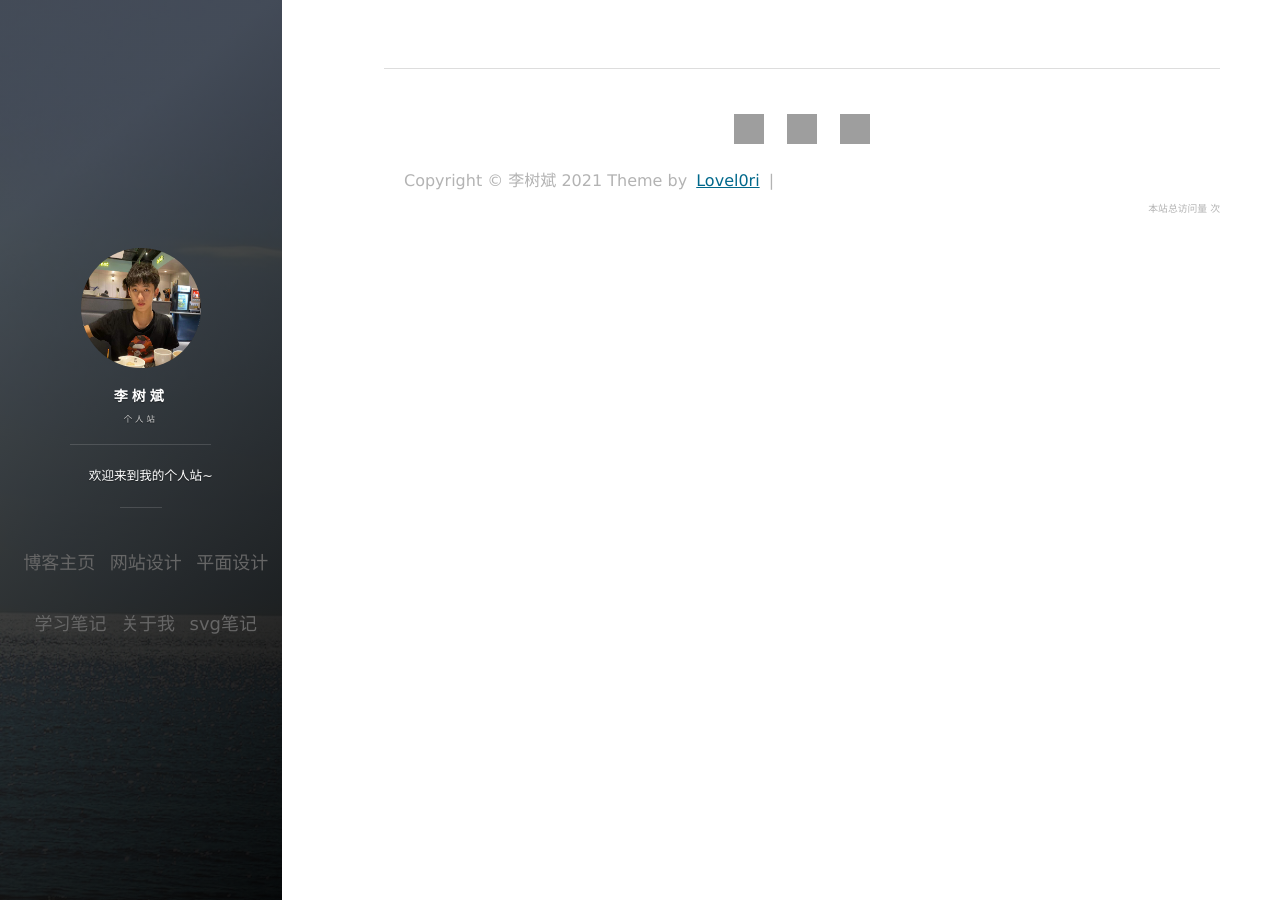
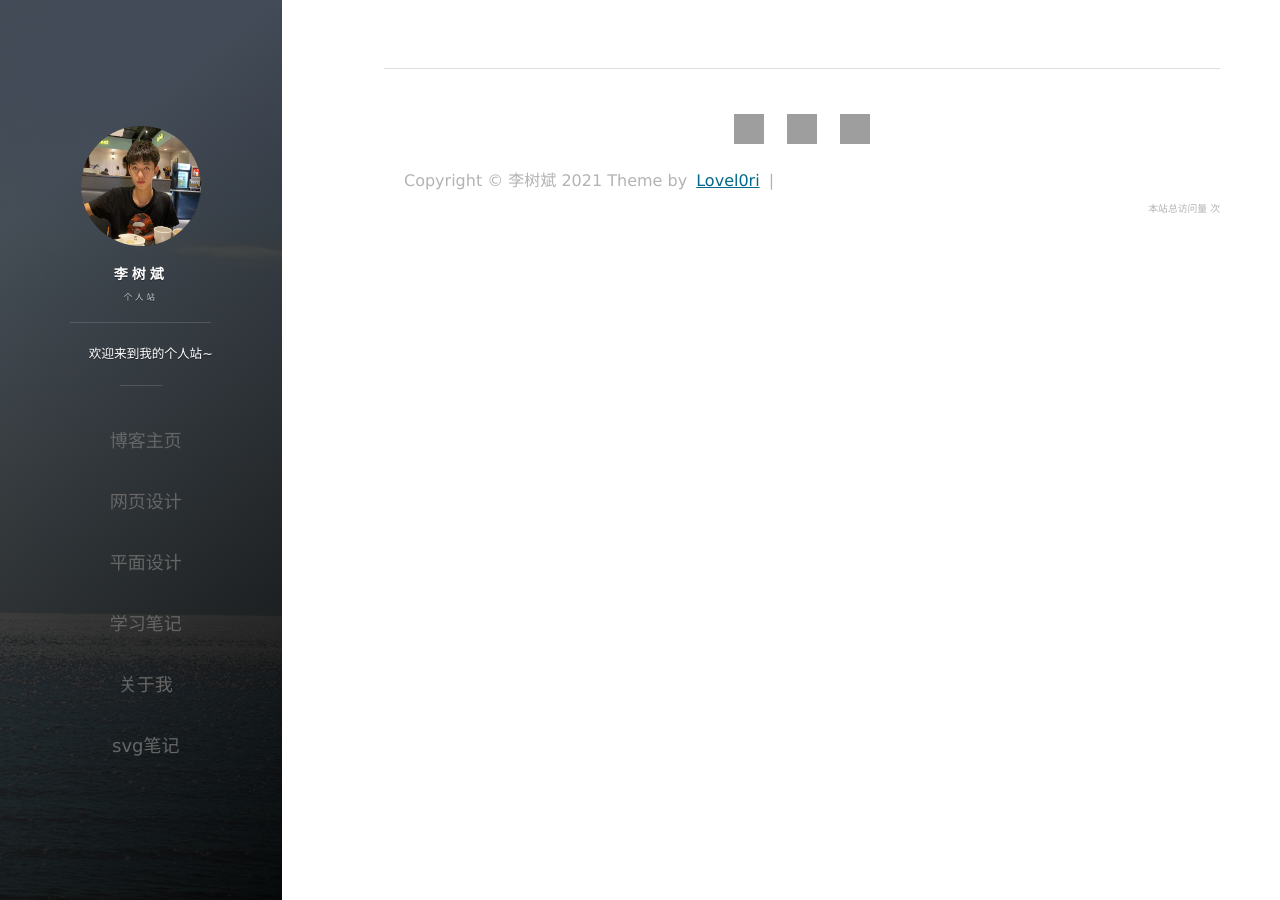
Before and after one commit to Lovel0ri/lovel0ri.github.io, a Jekyll site: the page built from categories/平面设计.html, in a window 1280 px wide. Built offline with Jekyll 4.4.1, drawn with Linux system fonts in a browser that asks for light colours; nearby versions of some CDN libraries; comment, search, counter and statistics services are not loaded; grey boxes are pictures that could not be loaded.

Commit message:
修改导航栏排版

```diff
--- a/_config.yml
+++ b/_config.yml
@@ -65,7 +65,7 @@ blog_button:
 
 # Navigation buttons in the front page.s
 nav:
-    - {title: 网站设计, description: archive, url: '/categories/网站设计'}
+    - {title: 网页设计, description: archive, url: '/categories/网页设计'}
     - {title: 平面设计, description: tags, url: '/categories/平面设计'}
     - {title: 学习笔记, description: support, url: '/categories/学习笔记'}
     - {title: 关于我, description: about, url: '/categories/about'}
--- a/css/main.css
+++ b/css/main.css
@@ -737,7 +737,8 @@ img::-moz-selection {
     color: #BF1827;
   }
   .navigation__item {
-    display: inline-block;
+    display: flex;
+    flex-direction: column;
     margin-left: 0px;
     line-height: 1em;
     font-size: 30px;
```
